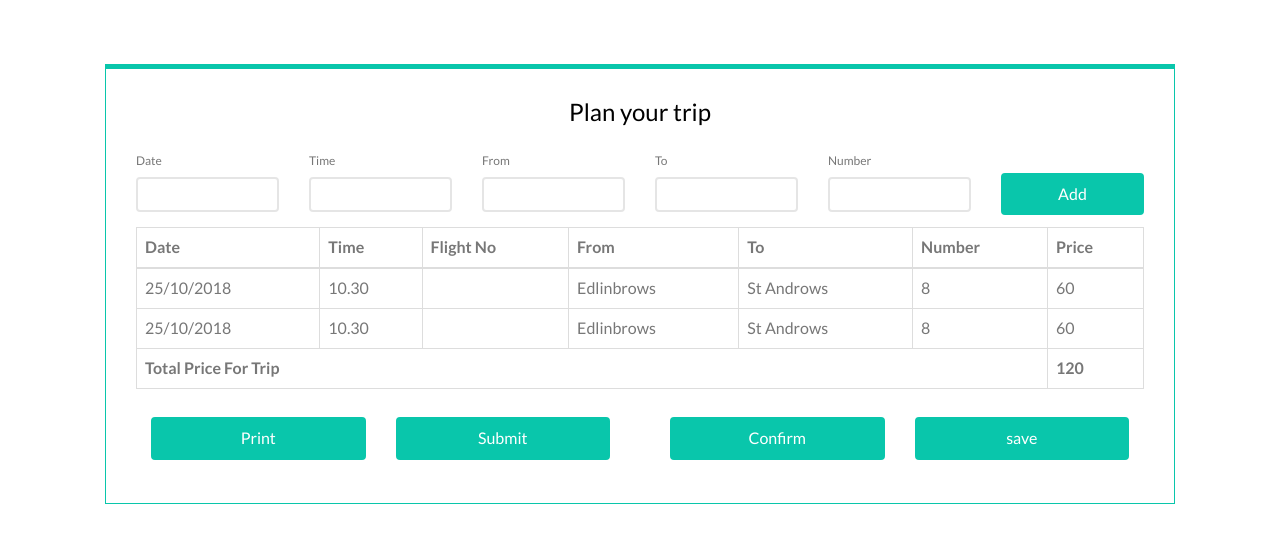
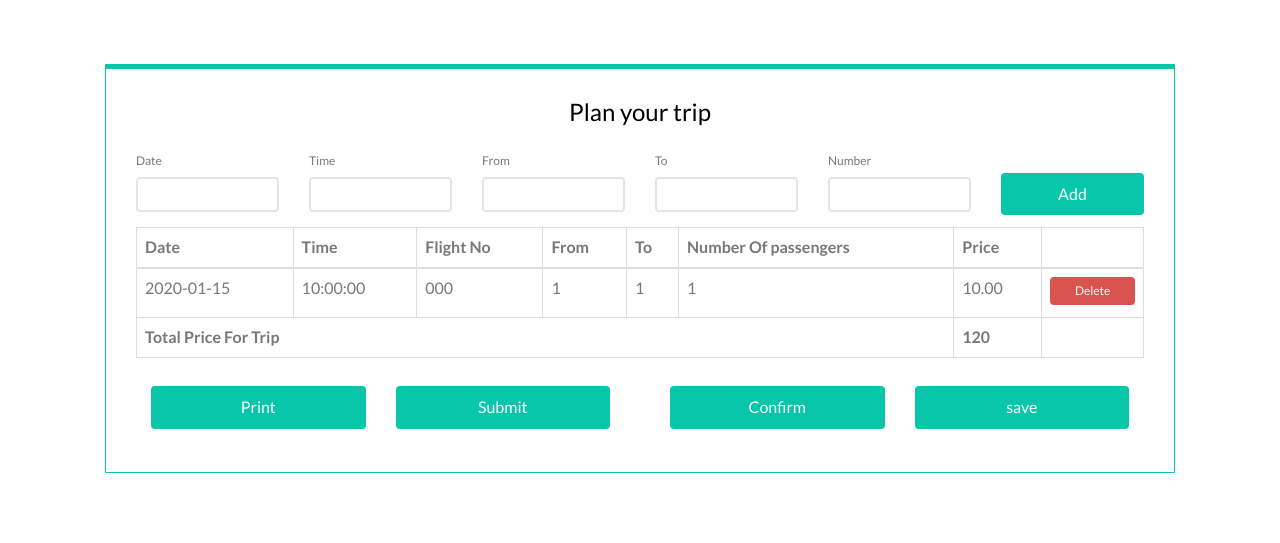
Before and after one commit to JayaniSumudini/Golf-Travel-Tracker, a PHP site: page /tripCreate/index.php in a window 1280 px wide. Shown: the top 543 px of the page. Run offline with PHP 8.4, Linux system fonts and the light colour scheme; the visitor is signed in with stand-in values (Sample User, id 1); tables that the repository leaves empty hold one stand-in row (values such as "Sample post").

Commit message:
create trip list

```diff
--- a/tripCreate/index.php
+++ b/tripCreate/index.php
@@ -11,6 +11,13 @@ if (!isset($_SESSION['user'])) {
 } else if (!isset($_SESSION['trips'])) {
     $_SESSION['trips'] = [];
 }
+$party_id = $_SESSION['party'];
+$query = "SELECT itenary_id
+              FROM itenary
+              WHERE party_id = '$party_id'";
+
+$result = mysqli_query($conn, $query);
+$row[] = mysqli_fetch_assoc($result);
 if (isset($_POST['add'])) {
     $trip = new Trip();
     $trip->travel_date = mysqli_real_escape_string($conn, $_POST['travel_date']);
@@ -19,34 +26,28 @@ if (isset($_POST['add'])) {
     $trip->travel_to = mysqli_real_escape_string($conn, $_POST['travel_to']);
     $trip->number_of_pessengers = mysqli_real_escape_string($conn, $_POST['number_of_pessengers']);
     array_push($_SESSION['trips'], $trip);
-
 }
 
 if (isset($_POST['save'])) {
-    $party_id = $_SESSION['party'];
-    $query = "SELECT itenary_id
-              FROM itenary
-              WHERE party_id = '$party_id'";
 
-    $result = mysqli_query($conn, $query);
-    $row[] = mysqli_fetch_assoc($result);
 
     if ($row[0]["itenary_id"] != null || $row[0]["itenary_id"] != "") {
-//check status and add values to trip
         $_SESSION['itenary'] = $row[0]["itenary_id"];
+        $itenary_id = $_SESSION['itenary'];
     } else {
-        $status = 'NEW';
+        $status = 'SAVED';
         $query = "INSERT INTO itenary (party_id,status)
               VALUES ('$party_id','$status')";
         if ($conn->query($query)) {
             $_SESSION['itenary'] = $conn->insert_id;
             $itenary_id = $_SESSION['itenary'];
+        } else {
+            print("<script>alert('error while create itineary ');</script>");
+        }
+    }
     $travel_price = 'null';
-//            $query = "DELETE FROM trip WHERE itenary_id = '$itenary_id'";
-//            if ($conn->query($query)) {
     $insertQuery = "INSERT INTO trip (travel_date,travel_time,travel_from,travel_to,number_of_pessengers,travel_price,itenary_id) VALUES";
     foreach ($_SESSION['trips'] as $tripValues) {
-                //calculate price
         $insertQuery .= "('$tripValues->travel_date','$tripValues->travel_time',$tripValues->travel_from,$tripValues->travel_to,$tripValues->number_of_pessengers,$travel_price,$itenary_id),";
     }
     $insertQuery .= ";";
@@ -56,14 +57,6 @@ if (isset($_POST['save'])) {
     } else {
         print("<script>alert('error while insert data');</script>");
     }
-        } else {
-            print("<script>alert('error while create itineary ');</script>");
-        }
-
-//        } else {
-//            print("<script>alert('error while registering you');</script>");
-//        }
-    }
     $_SESSION['trips'] = [];
 }
 
@@ -72,11 +65,6 @@ if (isset($_POST['save'])) {
 
 
 <!DOCTYPE HTML>
-<!--
-	Aesthetic by gettemplates.co
-	Twitter: http://twitter.com/gettemplateco
-	URL: http://gettemplates.co
--->
 <html>
 <head>
     <meta charset="utf-8">
@@ -206,30 +194,44 @@ if (isset($_POST['save'])) {
                                                                 <th>Flight No</th>
                                                                 <th>From</th>
                                                                 <th>To</th>
-                                                                <th>Number</th>
+                                                                <th>Number Of passengers</th>
                                                                 <th>Price</th>
+                                                                <th></th>
                                                             </tr>
                                                             </thead>
                                                             <tbody>
+                                                            <?php
+                                                            $itenary_id = $row[0]["itenary_id"];
+                                                            $query = "SELECT * FROM trip WHERE itenary_id='$itenary_id'";
+                                                            $tripList = $conn->query($query);
+                                                            if ($tripList->num_rows > 0) {
+                                                                while ($rowValue = $tripList->fetch_assoc()) {
+                                                                    ?>
                                                                     <tr>
-                                                                <td>25/10/2018</td>
-                                                                <td>10.30</td>
-                                                                <td></td>
-                                                                <td>Edlinbrows</td>
-                                                                <td>St Androws</td>
-                                                                <td>8</td>
-                                                                <td>60</td>
-                                                            </tr>
-                                                            <tr>
-                                                                <td>25/10/2018</td>
-                                                                <td>10.30</td>
-                                                                <td></td>
-                                                                <td>Edlinbrows</td>
-                                                                <td>St Androws</td>
-                                                                <td>8</td>
-                                                                <td>60</td>
+                                                                        <td><?php echo($rowValue["travel_date"]); ?></td>
+                                                                        <td><?php echo($rowValue["travel_time"]); ?></td>
+                                                                        <td><?php
+                                                                            $query = "SELECT flight_number FROM party_details WHERE party_id='$party_id'";
+                                                                            $flight_number = mysqli_query($conn, $query);
+                                                                            $rowflight[] = mysqli_fetch_assoc($flight_number);
+                                                                            echo($rowflight[0]["flight_number"]);
+                                                                            ?></td>
+                                                                        <td><?php echo($rowValue["travel_from"]); ?></td>
+                                                                        <td><?php echo($rowValue["travel_to"]); ?></td>
+                                                                        <td><?php echo($rowValue["number_of_pessengers"]); ?></td>
+                                                                        <td><?php echo($rowValue["travel_price"]); ?></td>
+                                                                        <td><input type="submit"
+                                                                                   class="btn btn-sm btn-danger btn-block"
+                                                                                   id="delete" name="delete"
+                                                                                   value="Delete"
+                                                                                   style="font-size: 12px; padding: 3px;">
+                                                                        </td>
                                                                     </tr>
 
+                                                                    <?php
+                                                                }
+                                                            }
+                                                            ?>
                                                             <tr style="font-weight: 800;">
                                                                 <td colspan="6">Total Price For Trip</td>
                                                                 <td>120</td>
```
Lines whose indentation alone changed are shown as unchanged.
